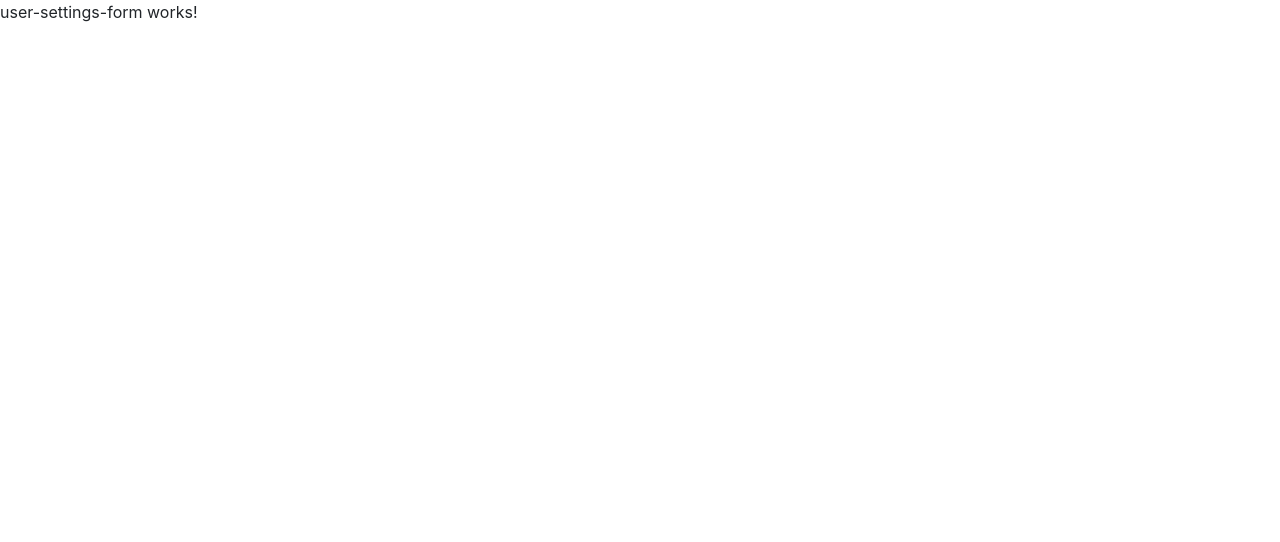
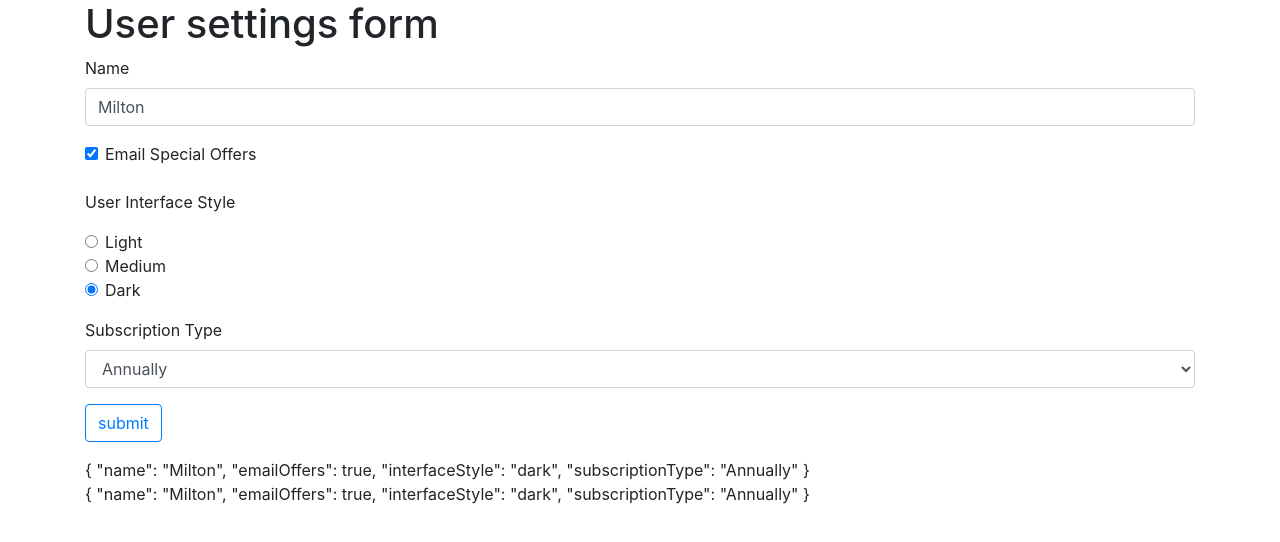
Before and after one commit to JamalGuyo/ng-tdForm, an Angular app: page / in a window 1280 px wide. Shown: the top 542 px of the page. Built offline with nearby package versions, Linux system fonts and the light colour scheme.

Commit message:
track form elements with ngModel

```diff
--- /dev/null
+++ b/src/app/models/user-setting.ts
@@ -0,0 +1,6 @@
+export interface IUserSettings {
+  name: string;
+  emailOffers: boolean;
+  interfaceStyle: string;
+  subscriptionType: string;
+}
--- a/src/app/user-settings-form/user-settings-form.component.html
+++ b/src/app/user-settings-form/user-settings-form.component.html
@@ -1 +1,81 @@
-<p>user-settings-form works!</p>
+<div class="container">
+  <h1>User settings form</h1>
+  <form #form="ngForm">
+    <div class="form-group">
+      <label for="name">Name</label>
+      <input
+        type="text"
+        id="name"
+        class="form-control"
+        name="name"
+        [(ngModel)]="userSettings.name"
+      />
+    </div>
+    <div class="form-check form-group">
+      <input
+        type="checkbox"
+        class="form-check-input"
+        id="emailOffers"
+        name="emailOffers"
+        [(ngModel)]="userSettings.emailOffers"
+      />
+      <label for="emailOffers">Email Special Offers</label>
+    </div>
+    <p>User Interface Style</p>
+    <div class="form-group">
+      <div class="form-check">
+        <input
+          type="radio"
+          class="form-check-input"
+          name="interfaceStyle"
+          id="lightInterface"
+          value="light"
+          checked
+          [(ngModel)]="userSettings.emailOffers"
+        />
+        <label for="lightInterface" class="form-check-label">Light</label>
+      </div>
+      <div class="form-check">
+        <input
+          type="radio"
+          class="form-check-input"
+          name="interfaceStyle"
+          id="mediumInterface"
+          value="medium"
+          [(ngModel)]="userSettings.interfaceStyle"
+        />
+        <label for="mediumInterface" class="form-check-label">Medium</label>
+      </div>
+      <div class="form-check">
+        <input
+          type="radio"
+          class="form-check-input"
+          name="interfaceStyle"
+          id="darkInterface"
+          value="dark"
+          [(ngModel)]="userSettings.interfaceStyle"
+        />
+        <label for="darkInterface" class="form-check-label">Dark</label>
+      </div>
+    </div>
+    <!--  -->
+    <div class="form-group">
+      <label for="subscriptionType">Subscription Type</label>
+      <select
+        id="subscriptionType"
+        class="form-control"
+        name="subscriptionType"
+        [(ngModel)]="userSettings.subscriptionType"
+      >
+        <option>Monthly</option>
+        <option>Annually</option>
+        <option>Lifetime</option>
+      </select>
+    </div>
+    <div class="form-group">
+      <button class="btn btn-outline-primary">submit</button>
+    </div>
+  </form>
+  {{ form.value | json }}
+  <p>{{ userSettings | json }}</p>
+</div>
--- a/src/app/user-settings-form/user-settings-form.component.ts
+++ b/src/app/user-settings-form/user-settings-form.component.ts
@@ -1,15 +1,20 @@
 import { Component, OnInit } from '@angular/core';
+import { IUserSettings } from '../models/user-setting';
 
 @Component({
   selector: 'app-user-settings-form',
   templateUrl: './user-settings-form.component.html',
-  styleUrls: ['./user-settings-form.component.scss']
+  styleUrls: ['./user-settings-form.component.scss'],
 })
 export class UserSettingsFormComponent implements OnInit {
+  userSettings: IUserSettings = {
+    name: 'Milton',
+    emailOffers: true,
+    interfaceStyle: 'dark',
+    subscriptionType: 'Annually',
+  };
 
-  constructor() { }
+  constructor() {}
 
-  ngOnInit(): void {
-  }
-
+  ngOnInit(): void {}
 }
```
